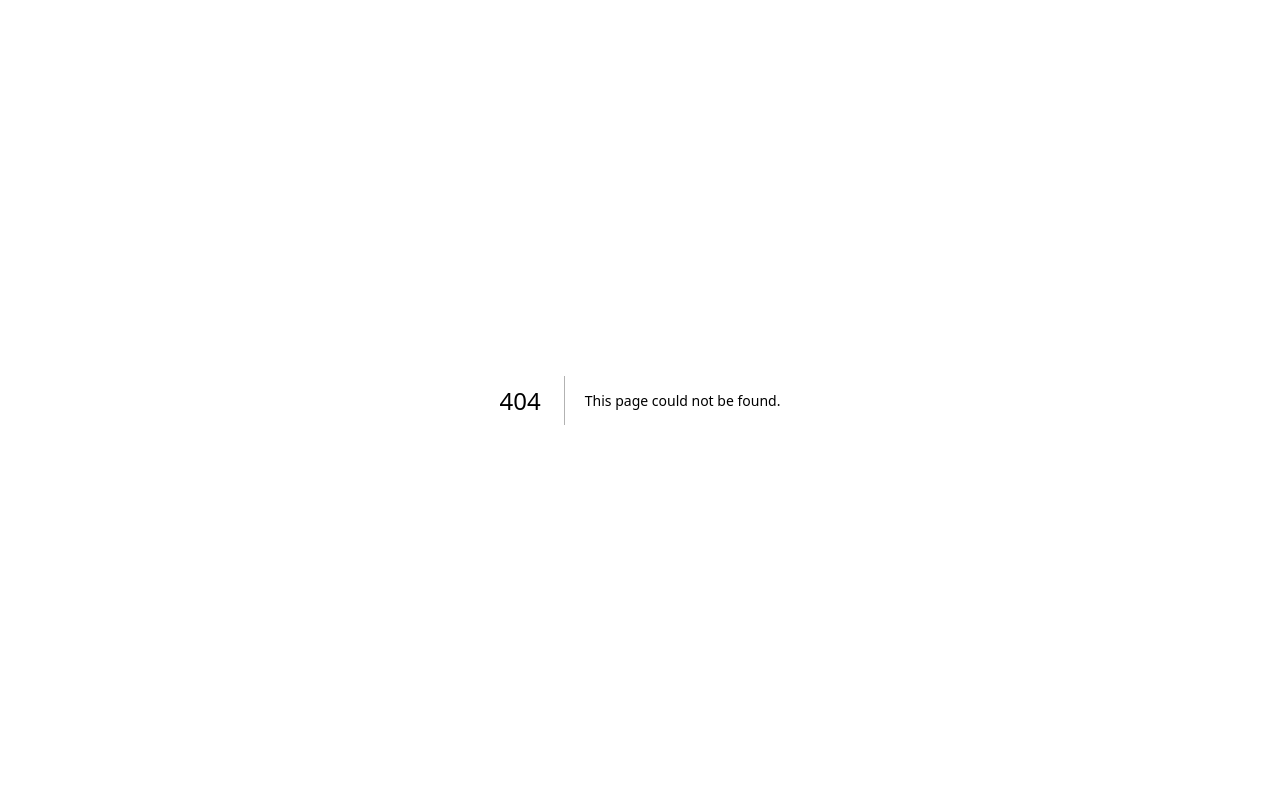
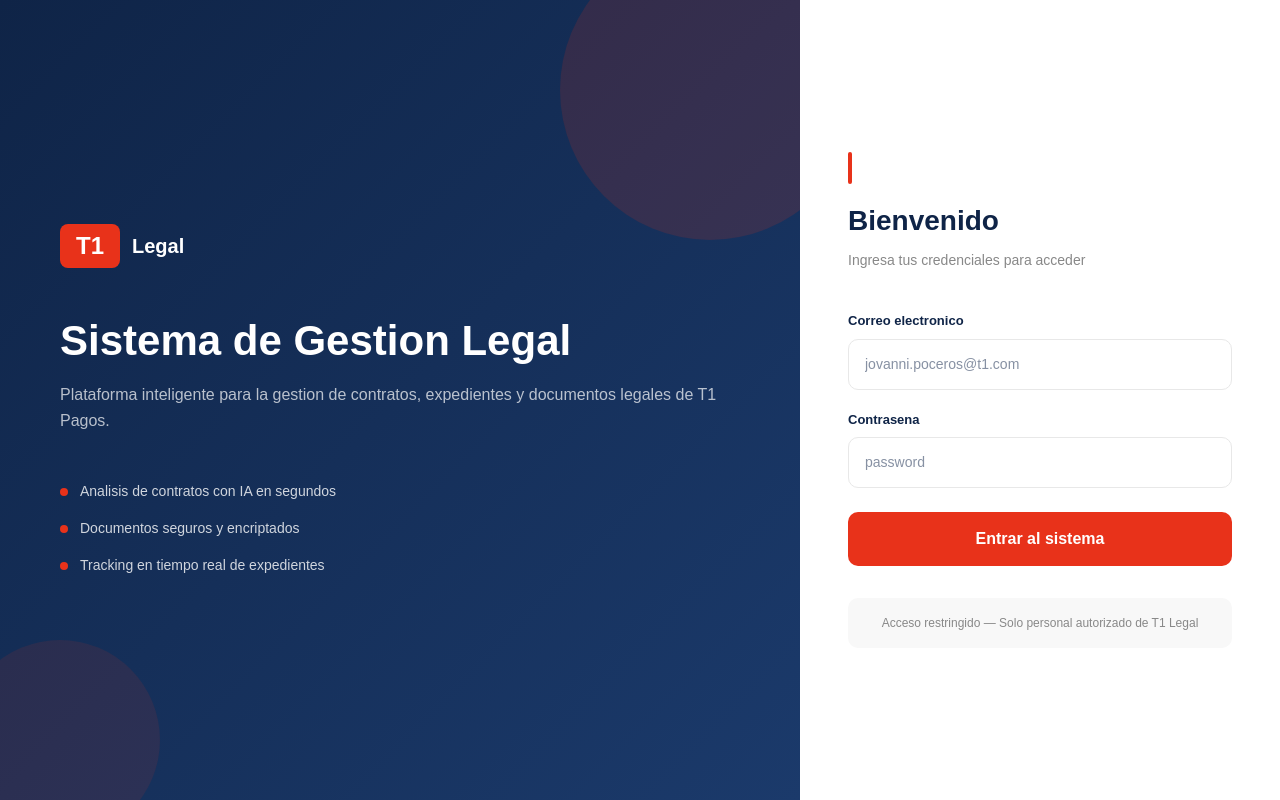
Before and after one commit to jovannipoceros-png/t1-legal, a Next.js app: page /admin-login in a window 1280 px wide. Before the commit this address had no page. Built offline with nearby package versions, Linux system fonts and the light colour scheme.

Commit message:
feat: admin login fuera del dashboard

```diff
--- /dev/null
+++ b/src/app/admin-login/page.tsx
@@ -0,0 +1,74 @@
+'use client'
+import { useState } from 'react'
+import { createClient } from '@/lib/supabase/client'
+
+export default function LoginAdmin() {
+  const [correo, setCorreo] = useState('')
+  const [password, setPassword] = useState('')
+  const [error, setError] = useState('')
+  const [cargando, setCargando] = useState(false)
+
+  const entrar = async () => {
+    setCargando(true)
+    setError('')
+    const supabase = createClient()
+    const { error } = await supabase.auth.signInWithPassword({ email: correo, password })
+    if (error) {
+      setError('Correo o contrasena incorrectos')
+      setCargando(false)
+    } else {
+      window.location.href = '/dashboard'
+    }
+  }
+
+  return (
+    <div style={{ minHeight:'100vh', fontFamily:'sans-serif', display:'flex' }}>
+      <div style={{ flex:1, background:'linear-gradient(135deg, #0F2447 0%, #1B3A6B 100%)', display:'flex', flexDirection:'column', justifyContent:'center', padding:'60px', position:'relative', overflow:'hidden' }}>
+        <div style={{ position:'absolute', top:'-60px', right:'-60px', width:'300px', height:'300px', borderRadius:'50%', background:'rgba(232,50,26,0.15)' }} />
+        <div style={{ position:'absolute', bottom:'-40px', left:'-40px', width:'200px', height:'200px', borderRadius:'50%', background:'rgba(232,50,26,0.1)' }} />
+        <div style={{ position:'relative', zIndex:1 }}>
+          <div style={{ display:'flex', alignItems:'center', gap:'12px', marginBottom:'48px' }}>
+            <span style={{ background:'#E8321A', color:'white', fontWeight:900, fontSize:'24px', padding:'4px 16px', borderRadius:'8px' }}>T1</span>
+            <span style={{ color:'white', fontWeight:700, fontSize:'20px' }}>Legal</span>
+          </div>
+          <h1 style={{ color:'white', fontSize:'42px', fontWeight:900, margin:'0 0 16px', lineHeight:'1.2' }}>Sistema de Gestion Legal</h1>
+          <p style={{ color:'rgba(255,255,255,0.7)', fontSize:'16px', margin:'0 0 48px', lineHeight:'1.6' }}>Plataforma inteligente para la gestion de contratos, expedientes y documentos legales de T1 Pagos.</p>
+          <div style={{ display:'flex', flexDirection:'column', gap:'16px' }}>
+            {['Analisis de contratos con IA en segundos','Documentos seguros y encriptados','Tracking en tiempo real de expedientes'].map((t,i) => (
+              <div key={i} style={{ display:'flex', alignItems:'center', gap:'12px' }}>
+                <span style={{ width:'8px', height:'8px', borderRadius:'50%', background:'#E8321A', flexShrink:0 }} />
+                <span style={{ color:'rgba(255,255,255,0.8)', fontSize:'14px' }}>{t}</span>
+              </div>
+            ))}
+          </div>
+        </div>
+      </div>
+      <div style={{ width:'480px', background:'white', display:'flex', flexDirection:'column', justifyContent:'center', padding:'60px 48px' }}>
+        <div style={{ marginBottom:'40px' }}>
+          <div style={{ width:'4px', height:'32px', background:'#E8321A', borderRadius:'2px', marginBottom:'16px' }} />
+          <h2 style={{ color:'#0F2447', fontSize:'28px', fontWeight:700, margin:'0 0 8px' }}>Bienvenido</h2>
+          <p style={{ color:'#888', fontSize:'14px', margin:0 }}>Ingresa tus credenciales para acceder</p>
+        </div>
+        <div style={{ marginBottom:'20px' }}>
+          <label style={{ display:'block', color:'#0F2447', fontSize:'13px', fontWeight:600, marginBottom:'8px' }}>Correo electronico</label>
+          <input type="email" value={correo} onChange={e => setCorreo(e.target.value)} placeholder="jovanni.poceros@t1.com"
+            style={{ width:'100%', padding:'14px 16px', borderRadius:'10px', border:'1.5px solid #E8E8E8', color:'#0F2447', fontSize:'14px', boxSizing:'border-box' as any, outline:'none' }} />
+        </div>
+        <div style={{ marginBottom:'24px' }}>
+          <label style={{ display:'block', color:'#0F2447', fontSize:'13px', fontWeight:600, marginBottom:'8px' }}>Contrasena</label>
+          <input type="password" value={password} onChange={e => setPassword(e.target.value)} placeholder="password"
+            onKeyDown={e => e.key==='Enter' && entrar()}
+            style={{ width:'100%', padding:'14px 16px', borderRadius:'10px', border:'1.5px solid #E8E8E8', color:'#0F2447', fontSize:'14px', boxSizing:'border-box' as any, outline:'none' }} />
+        </div>
+        {error && <div style={{ background:'#FFF5F5', border:'1px solid #FFD0CC', borderRadius:'8px', padding:'10px 14px', marginBottom:'16px' }}><p style={{ color:'#C42A15', fontSize:'13px', margin:0 }}>{error}</p></div>}
+        <button onClick={entrar} disabled={cargando}
+          style={{ width:'100%', padding:'15px', background:'#E8321A', color:'white', border:'none', borderRadius:'10px', fontWeight:700, fontSize:'16px', cursor:'pointer', opacity:cargando?0.8:1 }}>
+          {cargando ? 'Verificando...' : 'Entrar al sistema'}
+        </button>
+        <div style={{ marginTop:'32px', padding:'16px', background:'#F8F8F8', borderRadius:'10px', textAlign:'center' }}>
+          <p style={{ color:'#888', fontSize:'12px', margin:0 }}>Acceso restringido — Solo personal autorizado de T1 Legal</p>
+        </div>
+      </div>
+    </div>
+  )
+}
```
